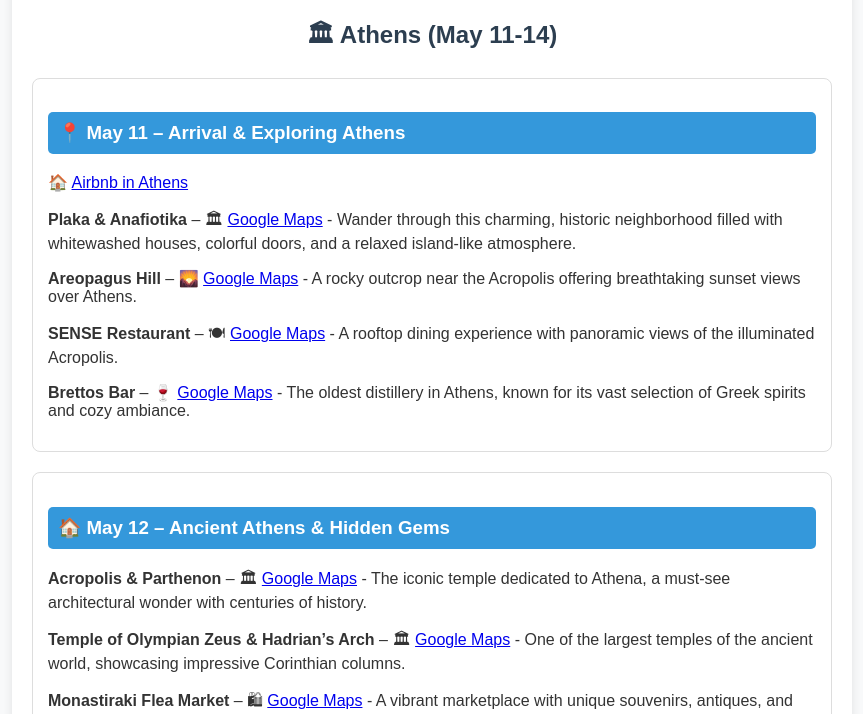
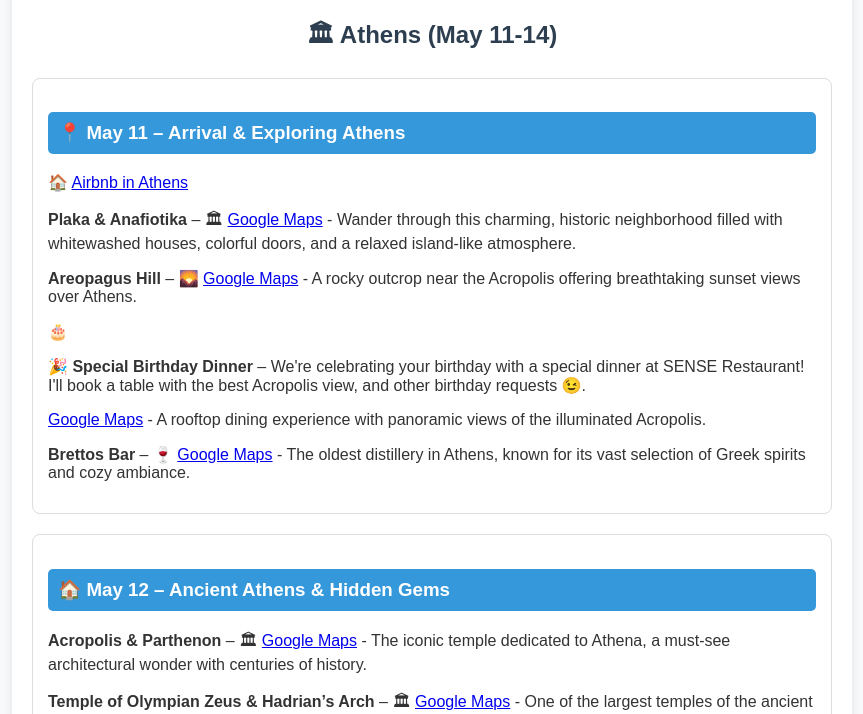
Before and after one commit to mikecerisano/greecetrip, a plain HTML site: page index.html in a window 1280 px wide. Shown: the part 471-1185 px from the top of the page, without its empty margins (208-1071 px from the left). Drawn offline with Linux system fonts and the light colour scheme.

Commit message:
Update index.html

```diff
--- a/index.html
+++ b/index.html
@@ -94,7 +94,8 @@
             <p>🏠 <a href="https://www.airbnb.com/rooms/36191151">Airbnb in Athens</a></p>
             <p><strong>Plaka & Anafiotika</strong> – 🏛 <a href="https://maps.app.goo.gl/Bg7e5mcEscTaVBLp8">Google Maps</a> - Wander through this charming, historic neighborhood filled with whitewashed houses, colorful doors, and a relaxed island-like atmosphere.</p>
             <p><strong>Areopagus Hill</strong> – 🌄 <a href="https://maps.app.goo.gl/JExiPYyiSrSMmZbF7">Google Maps</a> - A rocky outcrop near the Acropolis offering breathtaking sunset views over Athens.</p>
-            <p><strong>SENSE Restaurant</strong> – 🍽 <a href="https://maps.app.goo.gl/CSv7iSkNeyEQQt5r7">Google Maps</a> - A rooftop dining experience with panoramic views of the illuminated Acropolis.</p>
+            <p>🎂
+            <p>🎉 <strong>Special Birthday Dinner</strong> – We're celebrating your birthday with a special dinner at SENSE Restaurant! I'll book a table with the best Acropolis view, and other birthday requests 😉.</p><a href="https://maps.app.goo.gl/CSv7iSkNeyEQQt5r7">Google Maps</a> - A rooftop dining experience with panoramic views of the illuminated Acropolis.</p>
             <p><strong>Brettos Bar</strong> – 🍷 <a href="https://maps.app.goo.gl/vqL9rPzKMP71GEvg7">Google Maps</a> - The oldest distillery in Athens, known for its vast selection of Greek spirits and cozy ambiance.</p>
         </div>
 
```
